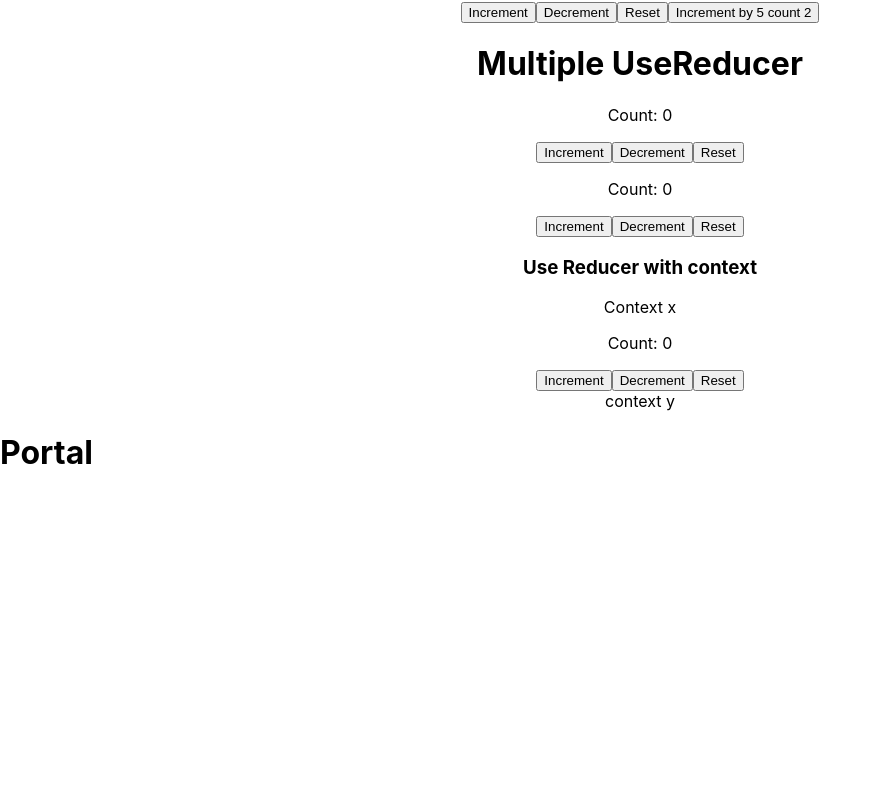
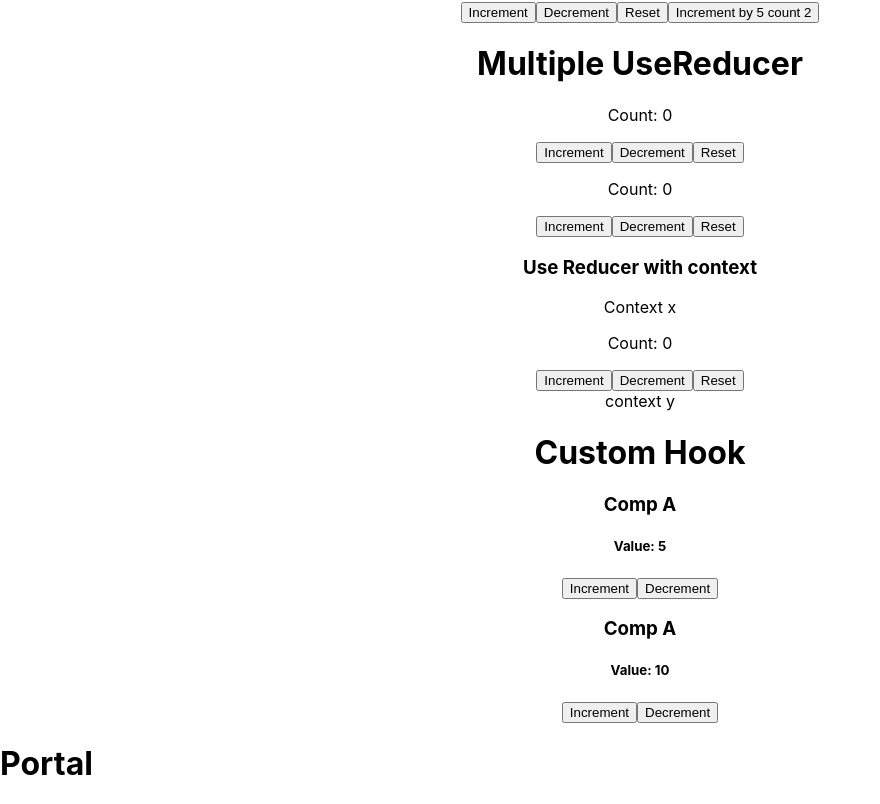
Before and after one commit to ahmed7761/react-redux-tutorial, a React (Create React App) app: page / in a window 1280 px wide. Shown: the part 4473-5277 px from the top of the page, without its empty margins (0-880 px from the left). Before the commit the page ends 4966 px from the top, so only its background shows below. Built offline with nearby package versions, Linux system fonts and the light colour scheme.

Commit message:
custom hook

```diff
--- a/src/App.js
+++ b/src/App.js
@@ -55,6 +55,8 @@ import ReducerCounterTwo from "./components/ReducerCounterTwo";
 import MultipleReducerCounter from "./components/MultipleReducerCounter";
 import ContextB from "./components/ContextB";
 import ContextA from "./components/ContextA";
+import CustomHookA from "./components/CustomHookA";
+import CustomHookB from "./components/CustomHookB";
 export const UserContext = React.createContext()
 export const ProfileContext = React.createContext()
 
@@ -172,7 +174,9 @@ function App() {
             <ContextA />
             <ContextB />
         </CountContext.Provider>
-
+        <h1>Custom Hook</h1>
+        <CustomHookA/>
+        <CustomHookB />
     </div>
   );
 }
--- /dev/null
+++ b/src/Hooks/useCounter.js
@@ -0,0 +1,15 @@
+import {useState} from 'react'
+function useCounter(val) {
+    const [value, setValue] = useState(val)
+
+    const increment = () => {
+        setValue(prevState => prevState + 1)
+    }
+
+    const decrement = () => {
+        setValue(prevState => prevState - 1)
+    }
+    return [value, increment, decrement]
+}
+
+export default useCounter
--- /dev/null
+++ b/src/components/CustomHookA.js
@@ -0,0 +1,19 @@
+import React, {useState} from 'react';
+
+import useCounter from "../Hooks/useCounter";
+
+const CustomHookA = () => {
+
+    const [value, increment, decrement] = useCounter(5)
+
+    return (
+        <div>
+            <h3>Comp A</h3>
+            <h5>Value: {value}</h5>
+            <button onClick={increment}>Increment</button>
+            <button onClick={decrement}>Decrement</button>
+        </div>
+    );
+};
+
+export default CustomHookA;
--- /dev/null
+++ b/src/components/CustomHookB.js
@@ -0,0 +1,17 @@
+import React from 'react';
+import useCounter from "../Hooks/useCounter";
+
+const CustomHookB = () => {
+    const [value, increment, decrement] = useCounter(10)
+
+    return (
+        <div>
+            <h3>Comp A</h3>
+            <h5>Value: {value}</h5>
+            <button onClick={increment}>Increment</button>
+            <button onClick={decrement}>Decrement</button>
+        </div>
+    );
+};
+
+export default CustomHookB;
```
